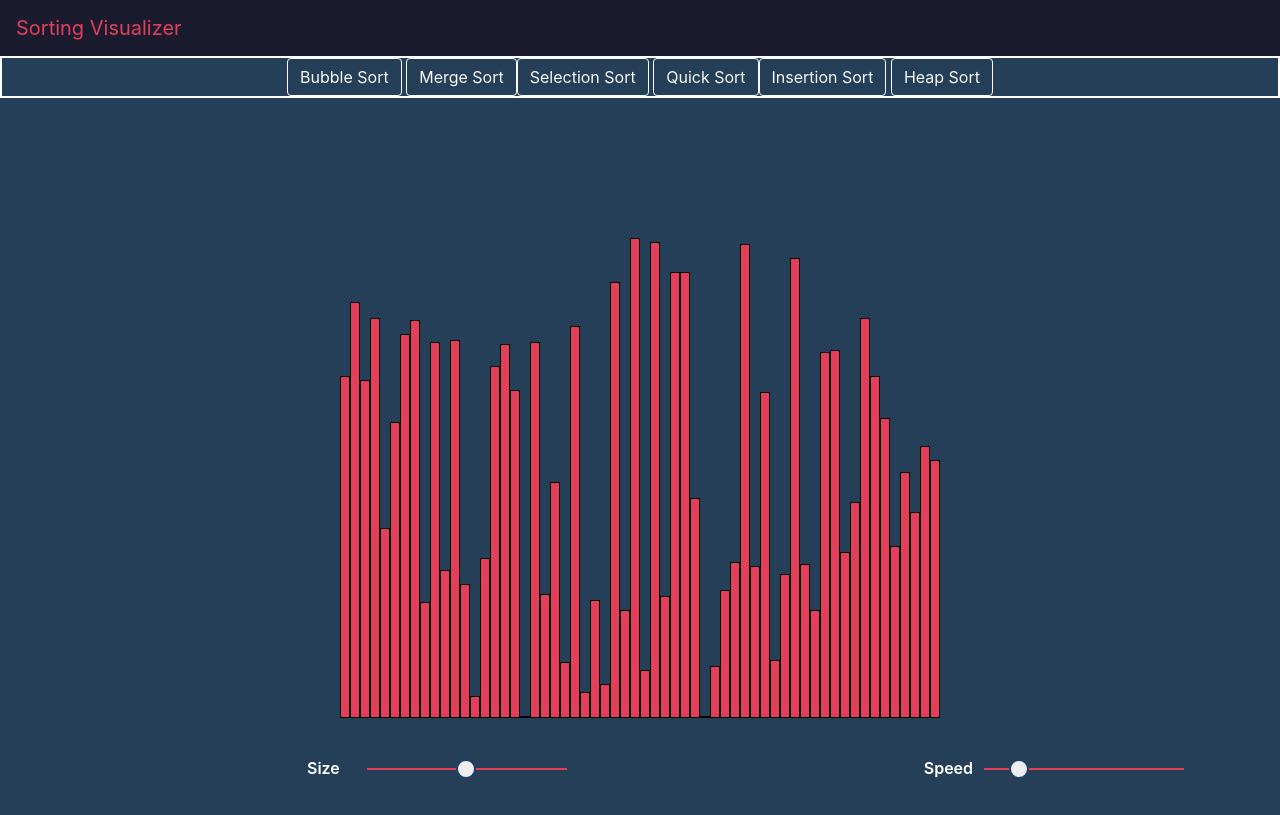
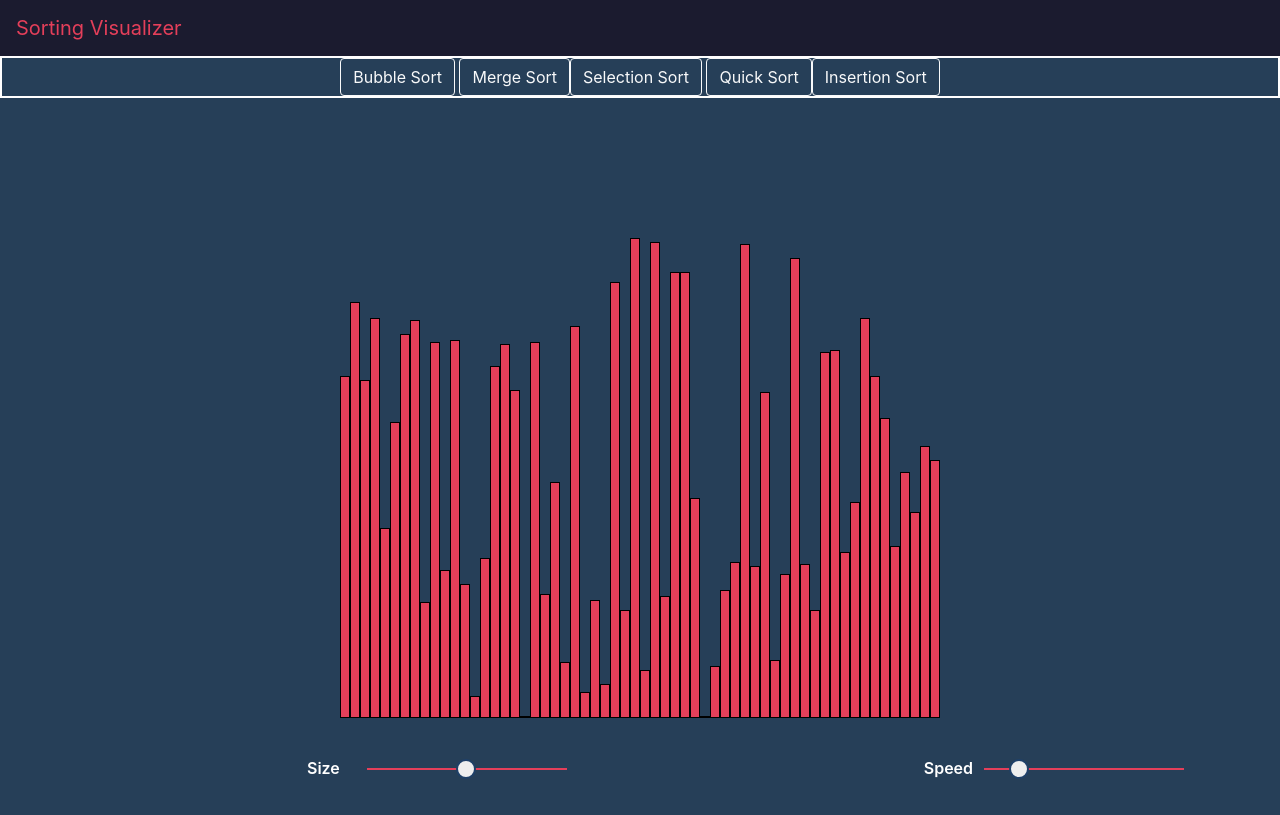
Before and after one commit to sushant-dhuria/Sorting-Visualiser, a plain HTML site: page index.html in a window 1280 px wide. Shown: the top 815 px of the page. Drawn offline with nearby package versions, Linux system fonts and the light colour scheme.

Commit message:
Update index.html

```diff
--- a/index.html
+++ b/index.html
@@ -37,8 +37,8 @@
             <div class="btn-group-md">
                 <button type="button" class="btn btn-outline-light insertionSort" onclick=
                 "displayContent(event, 'insertionsort')">Insertion Sort</button>
-                <button type="button" class="btn btn-outline-light heapSort" onclick=
-                "displayContent(event, 'heapsort')">Heap Sort</button>
+<!--                 <button type="button" class="btn btn-outline-light heapSort" onclick=
+                "displayContent(event, 'heapsort')">Heap Sort</button> -->
             </div>
         </div>
 
```
